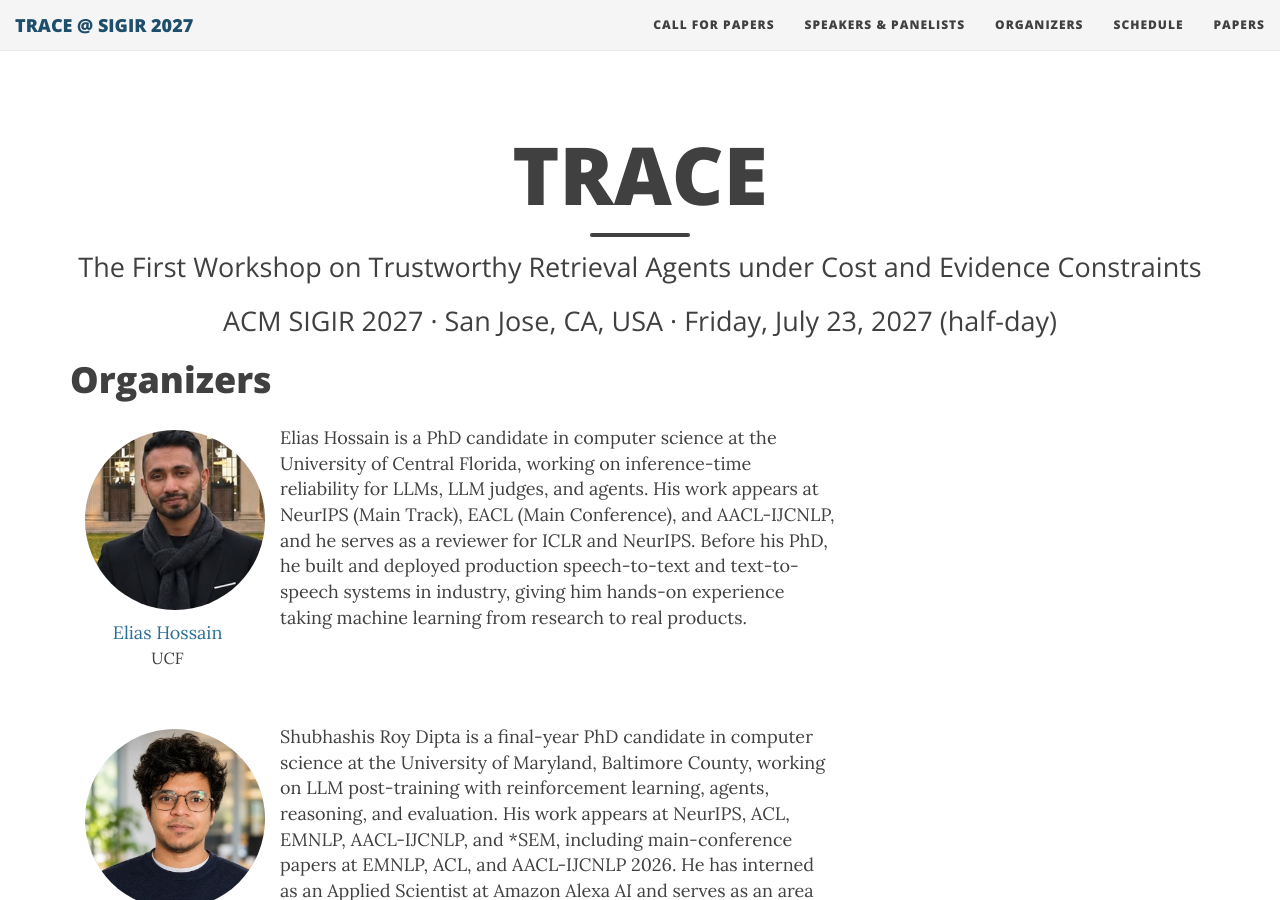
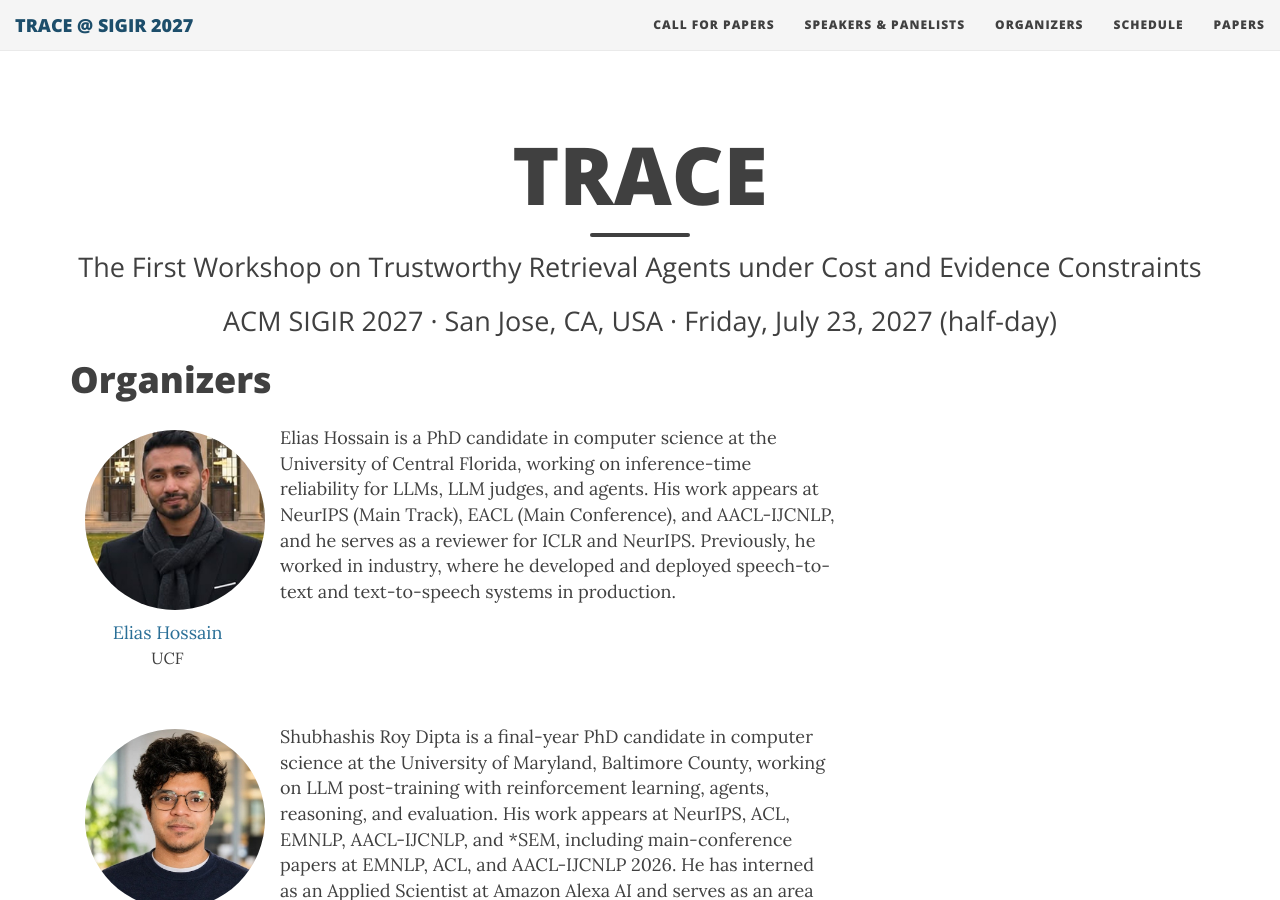
Before and after one commit to trace-workshop/sigir2027, a Jekyll site: the page built from organizers.md, in a window 1280 px wide and 900 px high. Built offline with Jekyll 4.4.1, drawn with Linux system fonts in a browser that asks for light colours; nearby versions of some CDN libraries.

Commit message:
Simplify industry line in Elias's bio

```diff
--- a/_data/organizers.yml
+++ b/_data/organizers.yml
@@ -7,7 +7,7 @@ ehossain:
   url: "https://eliashossain001.github.io/"
   affiliation: "UCF"
   img: "ehossain.jpg"
-  bio: "Elias Hossain is a PhD candidate in computer science at the University of Central Florida, working on inference-time reliability for LLMs, LLM judges, and agents. His work appears at NeurIPS (Main Track), EACL (Main Conference), and AACL-IJCNLP, and he serves as a reviewer for ICLR and NeurIPS. Before his PhD, he built and deployed production speech-to-text and text-to-speech systems in industry, giving him hands-on experience taking machine learning from research to real products."
+  bio: "Elias Hossain is a PhD candidate in computer science at the University of Central Florida, working on inference-time reliability for LLMs, LLM judges, and agents. His work appears at NeurIPS (Main Track), EACL (Main Conference), and AACL-IJCNLP, and he serves as a reviewer for ICLR and NeurIPS. Previously, he worked in industry, where he developed and deployed speech-to-text and text-to-speech systems in production."
 
 sdipta:
   name: "Shubhashis Roy Dipta"
```
